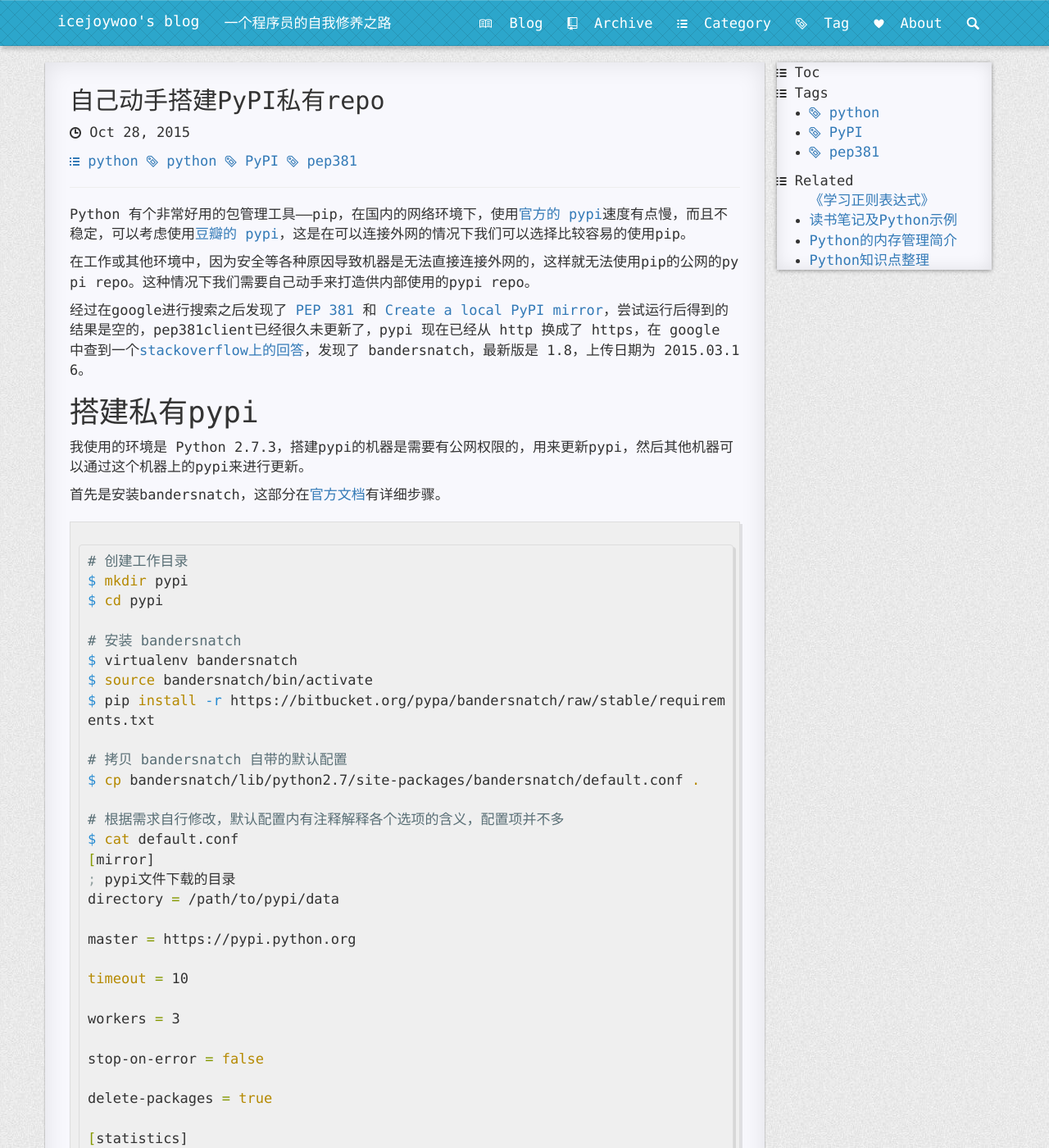
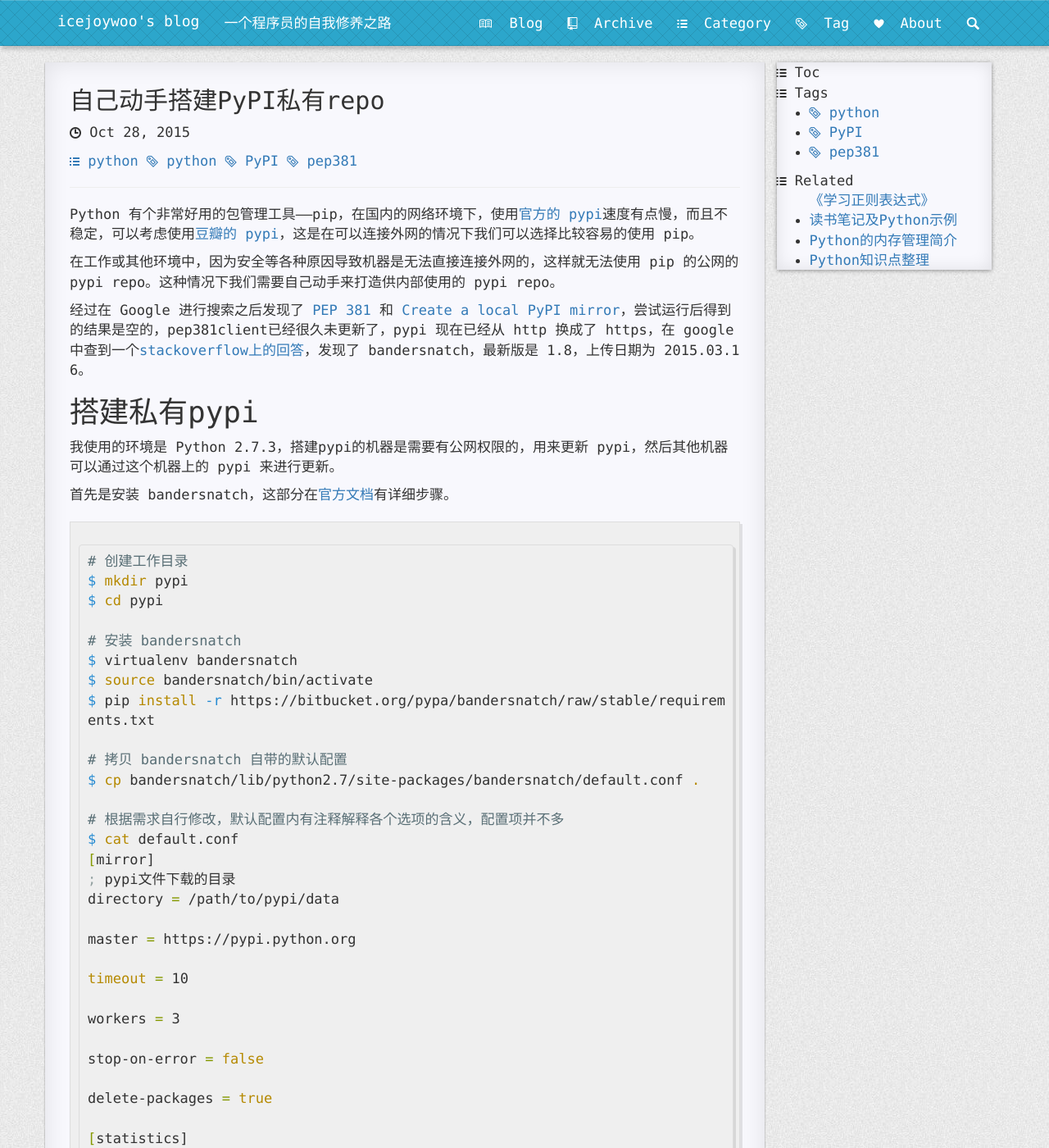
Before and after one commit to icejoywoo/icejoywoo.github.io, a Jekyll site: the page built from _posts/2015-10-28-python-pip-private-repo.md, in a window 1280 px wide and 1400 px high. Shown: the whole window at 82% size. Built offline with Jekyll 4.4.1, drawn with Linux system fonts in a browser that asks for light colours; nearby versions of some CDN libraries; Markdown is read by kramdown in place of the engine named in the settings; comment, search, counter and statistics services are not loaded; some of the changed text lies outside the part shown.

Commit message:
fix style

````diff
--- a/_posts/2015-10-28-python-pip-private-repo.md
+++ b/_posts/2015-10-28-python-pip-private-repo.md
@@ -5,17 +5,17 @@ category: python
 tags: ['python', 'PyPI', 'pep381']
 ---
 
-Python 有个非常好用的包管理工具——pip，在国内的网络环境下，使用[官方的 pypi](https://pypi.python.org/simple/)速度有点慢，而且不稳定，可以考虑使用[豆瓣的 pypi](http://pypi.douban.com/simple/)，这是在可以连接外网的情况下我们可以选择比较容易的使用pip。
+Python 有个非常好用的包管理工具——pip，在国内的网络环境下，使用[官方的 pypi](https://pypi.python.org/simple/)速度有点慢，而且不稳定，可以考虑使用[豆瓣的 pypi](http://pypi.douban.com/simple/)，这是在可以连接外网的情况下我们可以选择比较容易的使用 pip。
 
-在工作或其他环境中，因为安全等各种原因导致机器是无法直接连接外网的，这样就无法使用pip的公网的pypi repo。这种情况下我们需要自己动手来打造供内部使用的pypi repo。
+在工作或其他环境中，因为安全等各种原因导致机器是无法直接连接外网的，这样就无法使用 pip 的公网的 pypi repo。这种情况下我们需要自己动手来打造供内部使用的 pypi repo。
 
-经过在google进行搜索之后发现了 [PEP 381](https://www.python.org/dev/peps/pep-0381/) 和[ Create a local PyPI mirror](https://aboutsimon.com/2012/02/24/create-a-local-pypi-mirror/)，尝试运行后得到的结果是空的，pep381client已经很久未更新了，pypi 现在已经从 http 换成了 https，在 google 中查到一个[stackoverflow上的回答](http://stackoverflow.com/questions/17667835/pep381clientpep381run-wont-download-packages-from-the-official-pypi-server)，发现了 bandersnatch，最新版是 1.8，上传日期为 2015.03.16。
+经过在 Google 进行搜索之后发现了 [PEP 381](https://www.python.org/dev/peps/pep-0381/) 和[ Create a local PyPI mirror](https://aboutsimon.com/2012/02/24/create-a-local-pypi-mirror/)，尝试运行后得到的结果是空的，pep381client已经很久未更新了，pypi 现在已经从 http 换成了 https，在 google 中查到一个[stackoverflow上的回答](http://stackoverflow.com/questions/17667835/pep381clientpep381run-wont-download-packages-from-the-official-pypi-server)，发现了 bandersnatch，最新版是 1.8，上传日期为 2015.03.16。
 
 # 搭建私有pypi
 
-我使用的环境是 Python 2.7.3，搭建pypi的机器是需要有公网权限的，用来更新pypi，然后其他机器可以通过这个机器上的pypi来进行更新。
+我使用的环境是 Python 2.7.3，搭建pypi的机器是需要有公网权限的，用来更新 pypi，然后其他机器可以通过这个机器上的 pypi 来进行更新。
 
-首先是安装bandersnatch，这部分在[官方文档](https://pypi.python.org/pypi/bandersnatch#installation)有详细步骤。
+首先是安装 bandersnatch，这部分在[官方文档](https://pypi.python.org/pypi/bandersnatch#installation)有详细步骤。
 
 ```bash
 # 创建工作目录
@@ -47,14 +47,14 @@ stop-on-error = false
 delete-packages = true
 
 [statistics]
-; access log 的目录，这里配置的是nginx
+; access log 的目录，这里配置的是 nginx
 access-log-pattern = /var/log/nginx/*.pypi.python.org*access*
 
-# 同步官方的pypi，因为需要同步的数据量非常大，所以建议 nohup 运行
+# 同步官方的 pypi，因为需要同步的数据量非常大，所以建议 nohup 运行
 $ nohup bandersnatch -c ./default.conf mirror > ./bandersnatch.log 2>&1 &
 ```
 
-例行的更新可以通过crontab进行配置，在配置的 directory 下有一个 web 目录，需要通过 web server 来进行访问，这里提供一个nginx的参考配置
+例行的更新可以通过 crontab 进行配置，在配置的 directory 下有一个 web 目录，需要通过 web server 来进行访问，这里提供一个 nginx 的参考配置
 
 ```
 server {
@@ -83,7 +83,7 @@ echo -e "[install]\ntrusted-host = xxx.com" >> $HOME/.pip/pip.conf
 echo -e "[easy_install]\nindex-url = http://xxx.com/pypi/simple" >> $HOME/.pydistutils.cfg
 ```
 
-pip.conf文件内容如下
+pip.conf 文件内容如下
 
 ```ini
 [global]
@@ -92,14 +92,14 @@ index-url = http://xxx.com/pypi/simple
 trusted-host = xxx.com
 ```
 
-trusted-host的配置是因为服务是 http，不是 https，会有警告，设置信任的 http。
+trusted-host 的配置是因为服务是 http，不是 https，会有警告，设置信任的 http。
 
 配置好之后，可以通过 pip 来尝试安装一个包来测试一下。
 
 # 常见问题
 
 ## OSError: [Errno 31] Too many links
-bandersnatch运行一段时间后，开始报错，错误信息为 OSError: [Errno 31] Too many links。通过搜索发现在 [brandersnatch的文档](https://pypi.python.org/pypi/bandersnatch#operational-notes)中有说明，这个是文件系统子目录的32k限制，ext2 和 ext3 都有这个问题，ext4 没有类似限制。通过查看发现 web/simple 目录下的子目录个数为 31999 个。需要更换为 ext4 才可以解决这个问题，pypi 上的包太多了！
+bandersnatch 运行一段时间后，开始报错，错误信息为 OSError: [Errno 31] Too many links。通过搜索发现在 [brandersnatch的文档](https://pypi.python.org/pypi/bandersnatch#operational-notes)中有说明，这个是文件系统子目录的32k限制，ext2 和 ext3 都有这个问题，ext4 没有类似限制。通过查看发现 web/simple 目录下的子目录个数为 31999 个。需要更换为 ext4 才可以解决这个问题，pypi 上的包太多了！
 
 文档中的说明：
 
````
